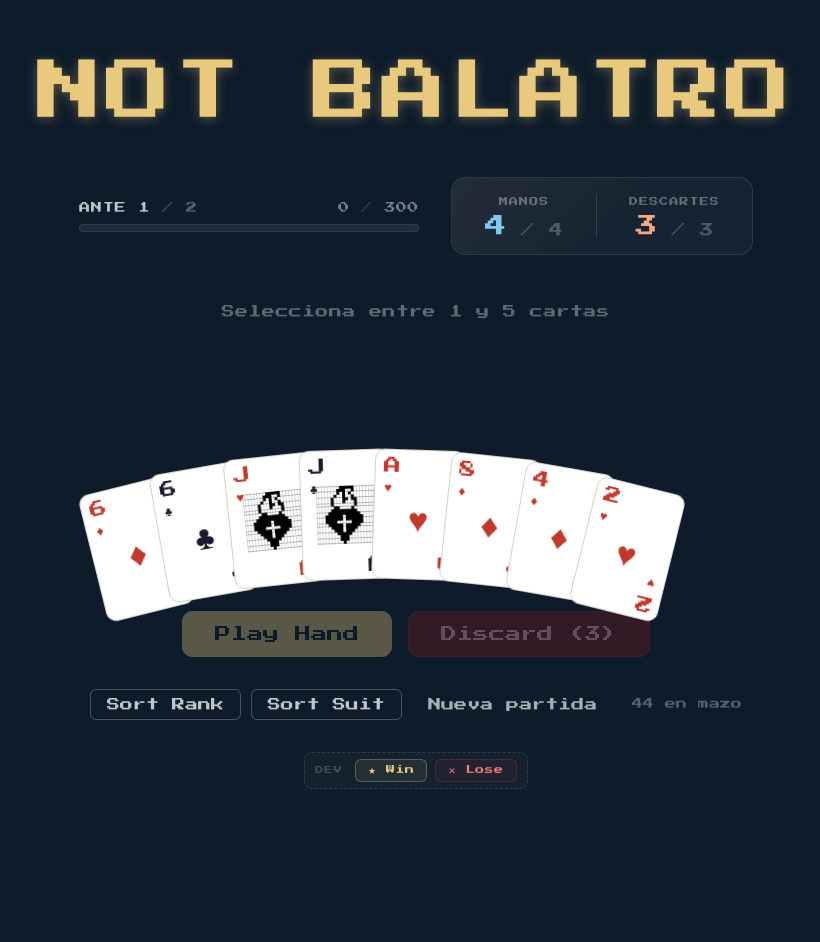
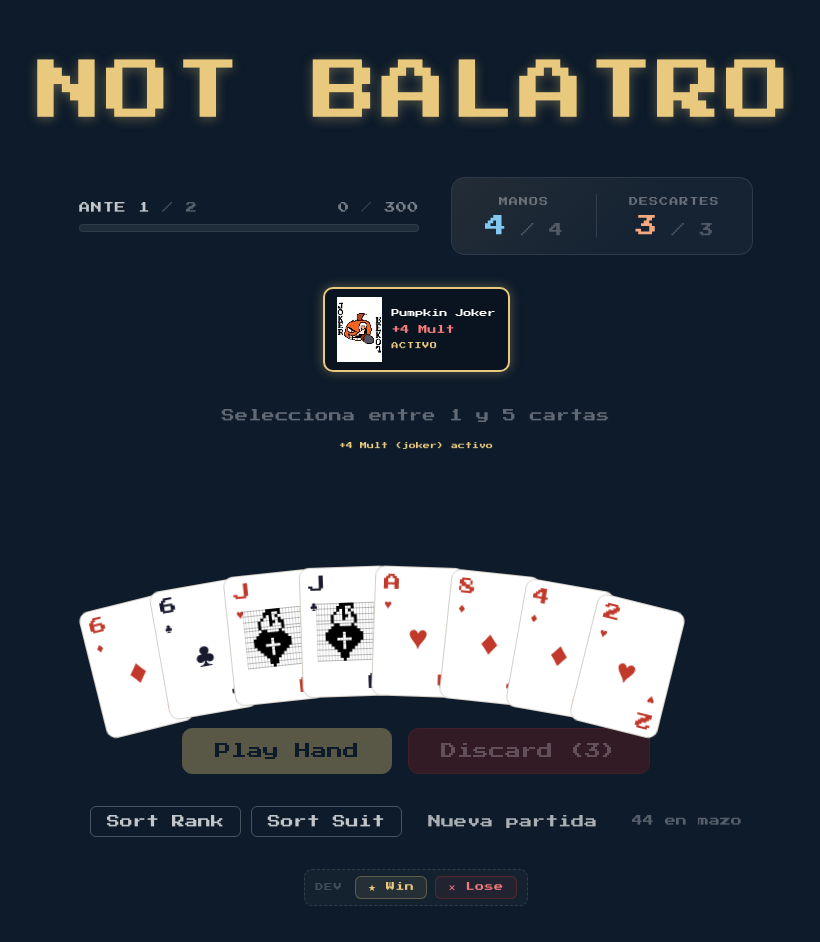
Before and after one commit to Emi34521/Not_balatro_web, a React (Vite) app in the folder project_not_balatro/: page / in a window 1280 px wide. Shown: the top 942 px of the page, without its empty margins (224-1044 px from the left). Before the commit the page ends 829 px from the top, so only its background shows below. Built offline with nearby package versions, Linux system fonts and the light colour scheme.

Commit message:
feat: show pumpkin joker in UI and wire integration
Add JokerBar with card art and active state, show joker mult hint in score display, and fix hook import path.

```diff
--- a/project_not_balatro/src/App.jsx
+++ b/project_not_balatro/src/App.jsx
@@ -2,6 +2,7 @@
 import { Hand }         from './components/Hand/Hand'
 import { Button }       from './components/Button/Button'
 import { ScoreDisplay } from './components/ScoreDisplay/ScoreDisplay'
+import { JokerBar } from './components/JokerBar/JokerBar'
 import { ScoreBoard }   from './components/ScoreBoard/ScoreBoard'
 import { AnteInfo }     from './components/AnteInfo/AnteInfo'
 import { EndScreen }    from './components/EndScreen/EndScreen'
@@ -155,6 +156,8 @@
         />
       </div>
 
+      <JokerBar jokers={activeJokers} />
+
       <ScoreDisplay
         phase={phase}
         handResult={handResult ?? (liveEval ? { handName: liveEval.handName } : null)}
@@ -162,6 +165,7 @@
         displayMult={displayMult}
         displayTotal={displayTotal}
         selectedCount={selectedIds.length}
+        activeJokers={activeJokers}
       />
 
       <Hand
--- /dev/null
+++ b/project_not_balatro/src/components/JokerBar/JokerBar.css
@@ -0,0 +1,51 @@
+.joker-bar {
+  display: flex;
+  gap: 12px;
+  justify-content: center;
+  flex-wrap: wrap;
+}
+
+.joker-bar__card {
+  display: flex;
+  align-items: center;
+  gap: 10px;
+  padding: 8px 12px;
+  border-radius: 10px;
+  border: 2px solid rgba(255, 255, 255, 0.15);
+  background: rgba(0, 0, 0, 0.25);
+}
+
+.joker-bar__card--on {
+  border-color: #e8c97d;
+  box-shadow: 0 0 12px rgba(232, 201, 125, 0.35);
+}
+
+.joker-bar__img {
+  width: 45px;
+  height: 65px;
+  object-fit: contain;
+  image-rendering: pixelated;
+}
+
+.joker-bar__info {
+  display: flex;
+  flex-direction: column;
+  gap: 4px;
+  font-family: 'Press Start 2P', monospace;
+}
+
+.joker-bar__name {
+  font-size: 8px;
+  color: #fff;
+}
+
+.joker-bar__effect {
+  font-size: 9px;
+  color: #f57c7c;
+}
+
+.joker-bar__active {
+  font-size: 7px;
+  color: #e8c97d;
+  letter-spacing: 0.1em;
+}
--- /dev/null
+++ b/project_not_balatro/src/components/JokerBar/JokerBar.jsx
@@ -0,0 +1,36 @@
+import pumpkinJokerImg from '../../assets/jokers/pumpkin_joker.png'
+import './JokerBar.css'
+
+const jokerPictures = {
+  pumpkin_joker: pumpkinJokerImg,
+}
+
+export function JokerBar({ jokers }) {
+  if (!jokers || jokers.length === 0) {
+    return null
+  }
+
+  return (
+    <div className="joker-bar">
+      {jokers.map((joker) => {
+        const pic = jokerPictures[joker.id]
+        return (
+          <div key={joker.id} className="joker-bar__card joker-bar__card--on">
+            {pic && (
+              <img
+                className="joker-bar__img"
+                src={pic}
+                alt={joker.name}
+              />
+            )}
+            <div className="joker-bar__info">
+              <span className="joker-bar__name">{joker.name}</span>
+              <span className="joker-bar__effect">+{joker.bonusMult} Mult</span>
+              <span className="joker-bar__active">ACTIVO</span>
+            </div>
+          </div>
+        )
+      })}
+    </div>
+  )
+}
--- a/project_not_balatro/src/components/ScoreDisplay/ScoreDisplay.css
+++ b/project_not_balatro/src/components/ScoreDisplay/ScoreDisplay.css
@@ -77,6 +77,17 @@
   color: #f57c7c;
 }
 
+.score-display__joker-hint {
+  font-size: 7px;
+  color: #e8c97d;
+  margin-top: 4px;
+  text-align: center;
+}
+
+.score-display__joker-hint--idle {
+  margin-top: 8px;
+}
+
 .score-display__value--total {
   color: #fff;
   font-size: 34px;
--- a/project_not_balatro/src/components/ScoreDisplay/ScoreDisplay.jsx
+++ b/project_not_balatro/src/components/ScoreDisplay/ScoreDisplay.jsx
@@ -1,4 +1,4 @@
-import { PLAY_PHASE } from '../../hooks/usePlayHand'
+import { PLAY_PHASE } from '../../hooks/usePlayHand.js'
 import './ScoreDisplay.css'
 
 /**
@@ -20,7 +20,18 @@
   displayMult,
   displayTotal,
   selectedCount,
+  activeJokers = [],
 }) {
+  let jokerMultText = ''
+  if (activeJokers.length > 0) {
+    let bonus = 0
+    for (let i = 0; i < activeJokers.length; i++) {
+      bonus = bonus + (activeJokers[i].bonusMult || 0)
+    }
+    if (bonus > 0) {
+      jokerMultText = '+' + bonus + ' Mult (joker)'
+    }
+  }
   const isIdle = phase === PLAY_PHASE.IDLE
 
   if (isIdle && !handResult) {
@@ -31,6 +42,11 @@
             ? 'Selecciona entre 1 y 5 cartas'
             : `${selectedCount} carta${selectedCount > 1 ? 's' : ''} seleccionada${selectedCount > 1 ? 's' : ''}`}
         </span>
+        {jokerMultText !== '' && (
+          <span className="score-display__joker-hint score-display__joker-hint--idle">
+            {jokerMultText} activo
+          </span>
+        )}
       </div>
     )
   }
@@ -63,6 +79,9 @@
               <span className="score-display__value score-display__value--mult">
                 {displayMult}
               </span>
+              {jokerMultText !== '' && (
+                <span className="score-display__joker-hint">{jokerMultText}</span>
+              )}
             </div>
           </>
         )}
--- a/project_not_balatro/src/config/gameConfig.js
+++ b/project_not_balatro/src/config/gameConfig.js
@@ -11,7 +11,7 @@
   {
     id: 'pumpkin_joker',
     name: 'Pumpkin Joker',
-    sprite: 'pumpkin_joker-a9b3e2cc-650a-4883-a23a-35b508a3cb2f.svg',
+    sprite: 'pumpkin_joker.png',
     bonusMult: 4,
   },
 ]
```
Also changed, not shown: project_not_balatro/src/assets/jokers/pumpkin_joker.png (added).
